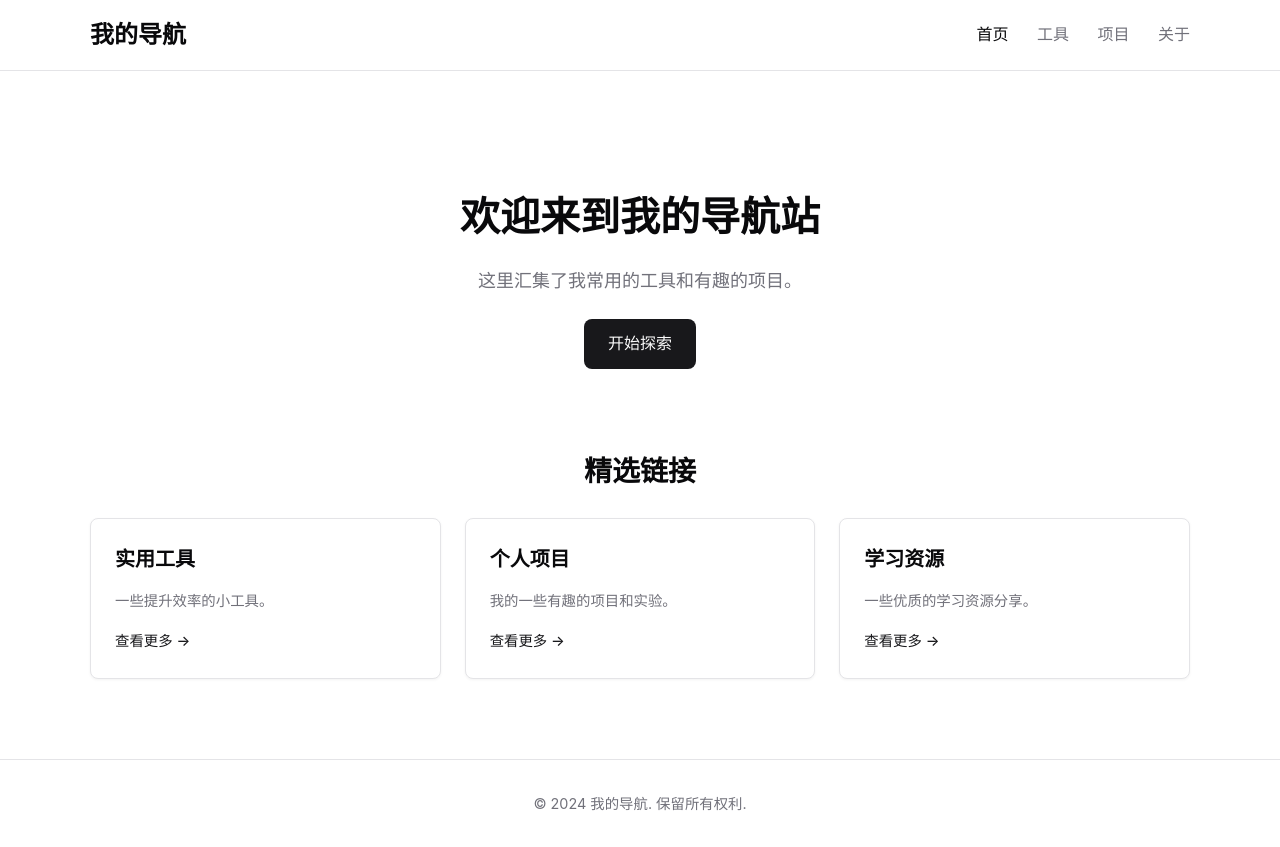
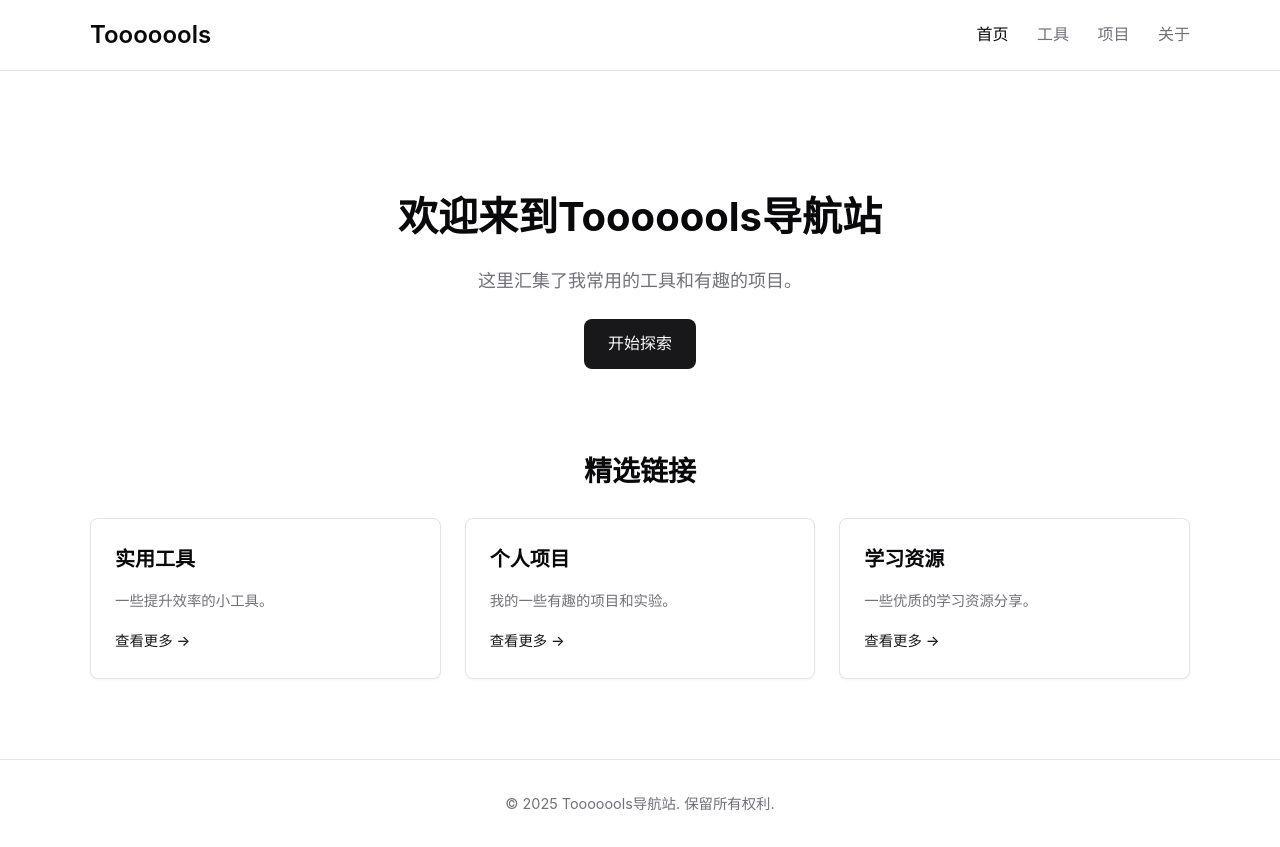
Before and after one commit to Aboceder/tools, a plain HTML site: page index.html in a window 1280 px wide. Drawn offline with Linux system fonts and the light colour scheme.

Commit message:
修改导航首页标题及相关文本为“Tooooools”，更新版权年份至2025

```diff
--- a/index.html
+++ b/index.html
@@ -4,7 +4,7 @@
     <meta charset="UTF-8">
     <meta name="viewport" content="width=device-width, initial-scale=1.0">
     <link rel="icon" href="public/icon.svg" type="image/x-icon">
-    <title>导航首页</title>
+    <title>Tooooools</title>
     <style>
 :root {
     --background: hsl(0, 0%, 100%);
@@ -208,7 +208,7 @@ footer p {
 <body>
     <header>
         <div class="container">
-            <h1>我的导航</h1>
+            <h1>Tooooools</h1>
             <nav>
                 <a href="#" class="nav-link active">首页</a>
                 <a href="#" class="nav-link">工具</a>
@@ -221,7 +221,7 @@ footer p {
     <main>
         <div class="container">
             <section class="hero">
-                <h2>欢迎来到我的导航站</h2>
+                <h2>欢迎来到Tooooools导航站</h2>
                 <p>这里汇集了我常用的工具和有趣的项目。</p>
                 <a href="#" class="btn btn-primary">开始探索</a>
             </section>
@@ -251,7 +251,7 @@ footer p {
 
     <footer>
         <div class="container">
-            <p>&copy; 2024 我的导航. 保留所有权利.</p>
+            <p>&copy; 2025 Tooooools导航站. 保留所有权利.</p>
         </div>
     </footer>
 </body>
```
